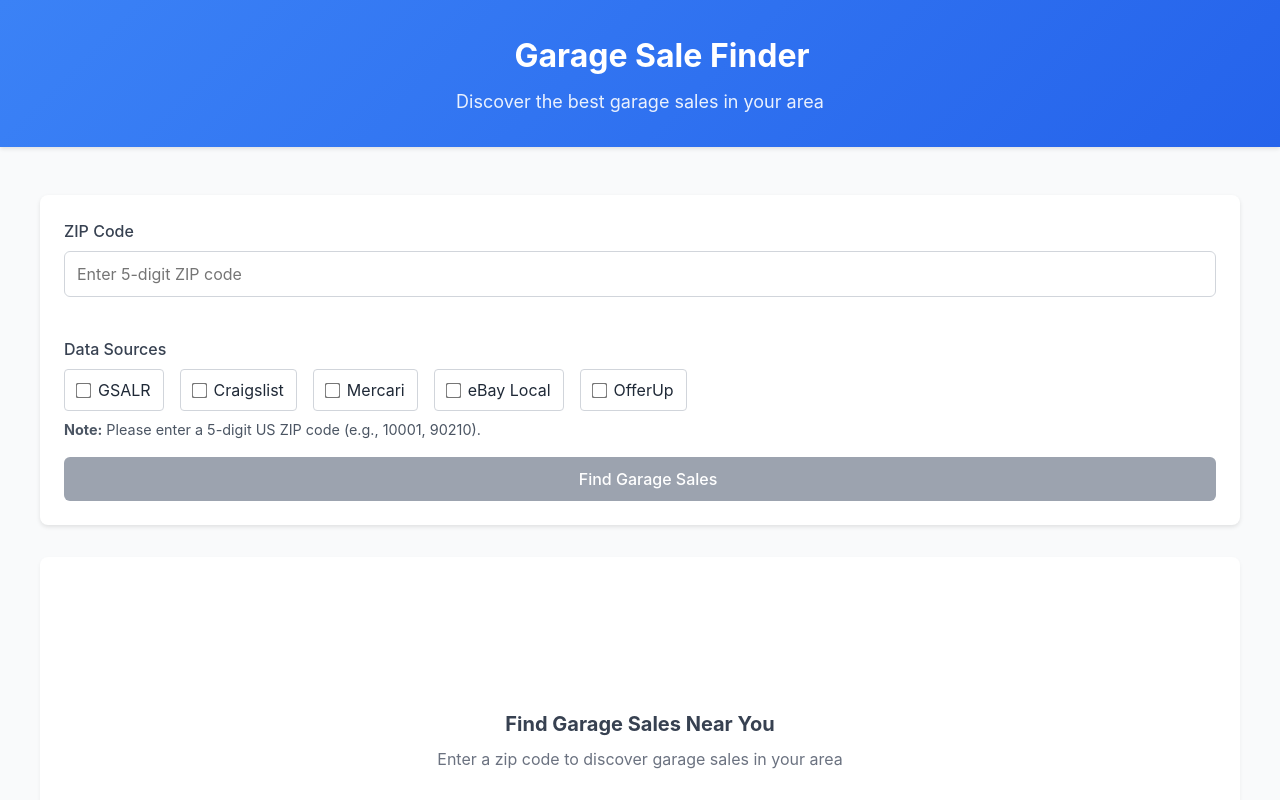
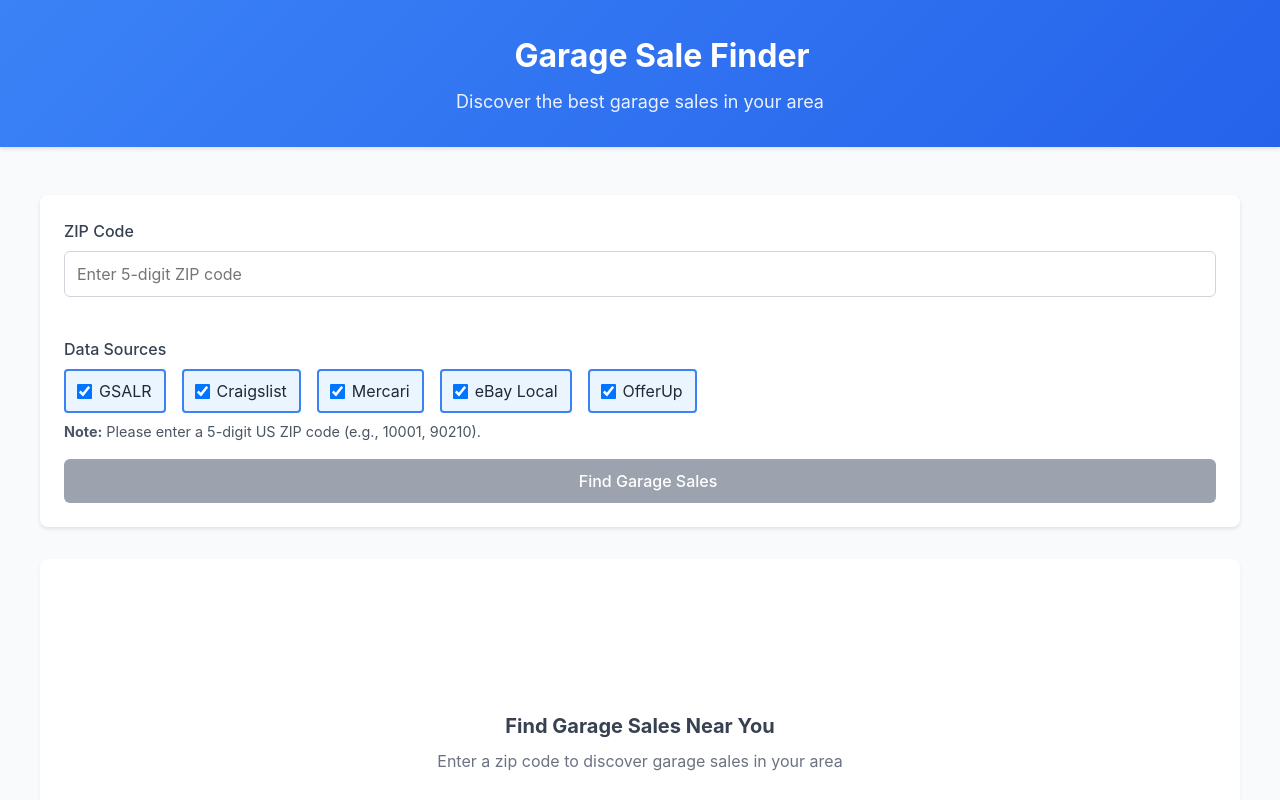
Before and after one commit to Devaaron7/garage-sale-finder, a React (Create React App) app: page / in a window 1280 px wide. Shown: the top 800 px of the page. Built offline with nearby package versions, Linux system fonts and the light colour scheme; some icons are missing.

Commit message:
All sources selected by default

```diff
--- a/src/components/SearchForm.tsx
+++ b/src/components/SearchForm.tsx
@@ -92,8 +92,17 @@ interface SearchFormProps {
 const SearchForm: React.FC<SearchFormProps> = ({ onSearch, isLoading, sources }) => {
   const [location, setLocation] = useState('');
   const [isValidZip, setIsValidZip] = useState(true);
-  // Start with no sources selected by default
-  const [selectedSources, setSelectedSources] = useState<string[]>([]);
+  // Start with all enabled sources selected by default
+  const [selectedSources, setSelectedSources] = useState<string[]>(
+    sources.filter(source => source.enabled).map(source => source.id)
+  );
+
+  // Update selected sources when the sources prop changes
+  React.useEffect(() => {
+    setSelectedSources(
+      sources.filter(source => source.enabled).map(source => source.id)
+    );
+  }, [sources]);
 
   const handleSubmit = (e: React.FormEvent) => {
     e.preventDefault();
```
Also changed, not shown: 2 other files (tests, documents, lock files or other folders).
